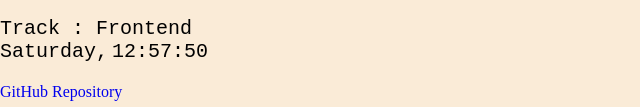
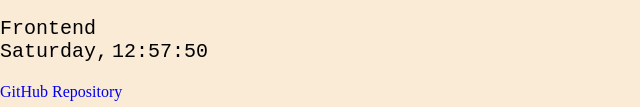
Before and after one commit to pedroolayemi/bigpedrohngfirsttask, a plain HTML site: page index.html in a window 1280 px wide. Shown: the part 190-297 px from the top of the page, without its empty margins (0-640 px from the left). Drawn offline with Linux system fonts and the light colour scheme.

Commit message:
Update index.html

```diff
--- a/index.html
+++ b/index.html
@@ -15,7 +15,7 @@
         <img src="olaaa.JPG" alt="Olayemi Babawale (bigpedro)" data-testid="slackDisplayImage">
 
 
-          <p data-testid="myTrack" class="my-track"> Track : Frontend</p>
+          <p data-testid="myTrack" class="my-track">Frontend</p>
 
 
         <p data-testid="currentDayOfTheWeek"></p>
```
